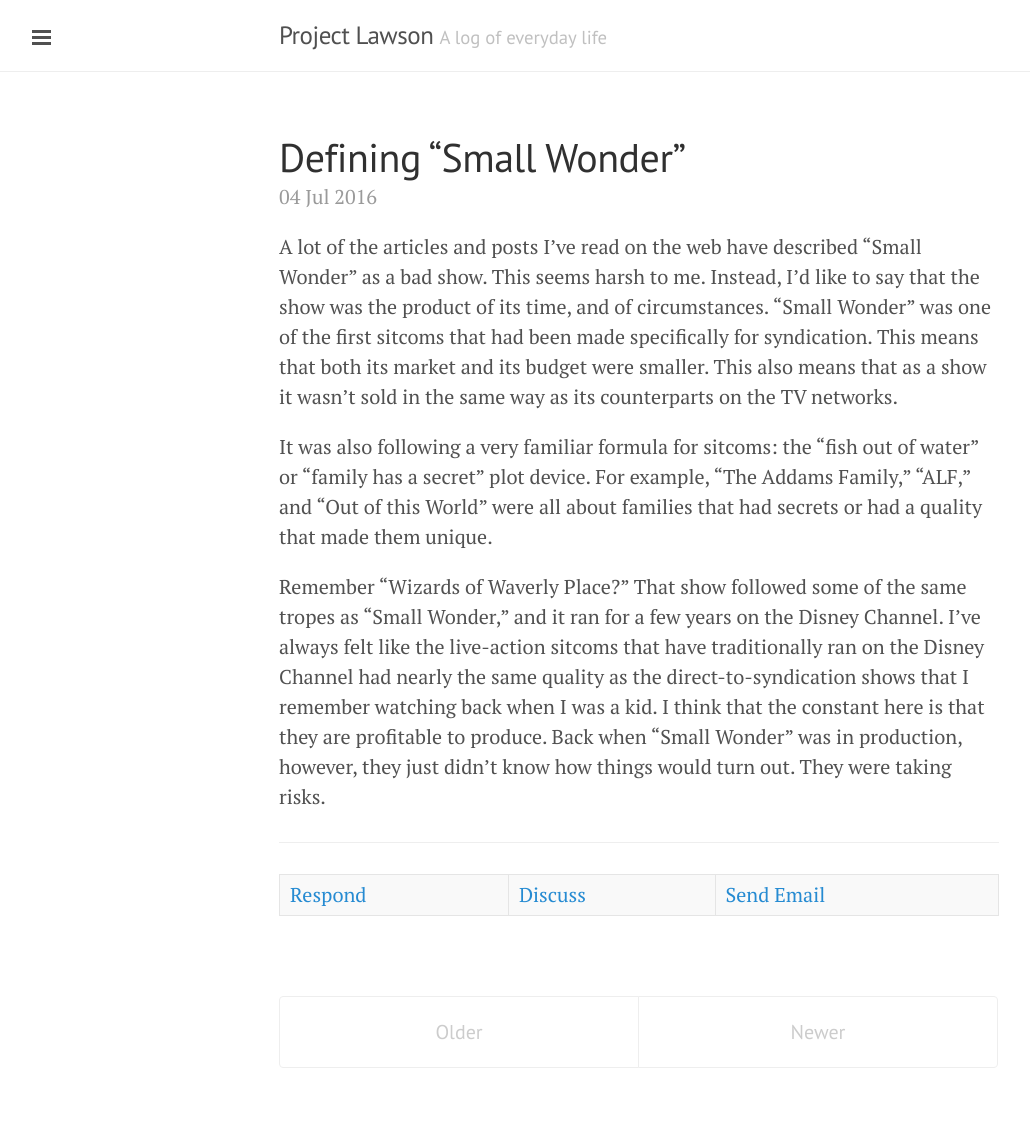
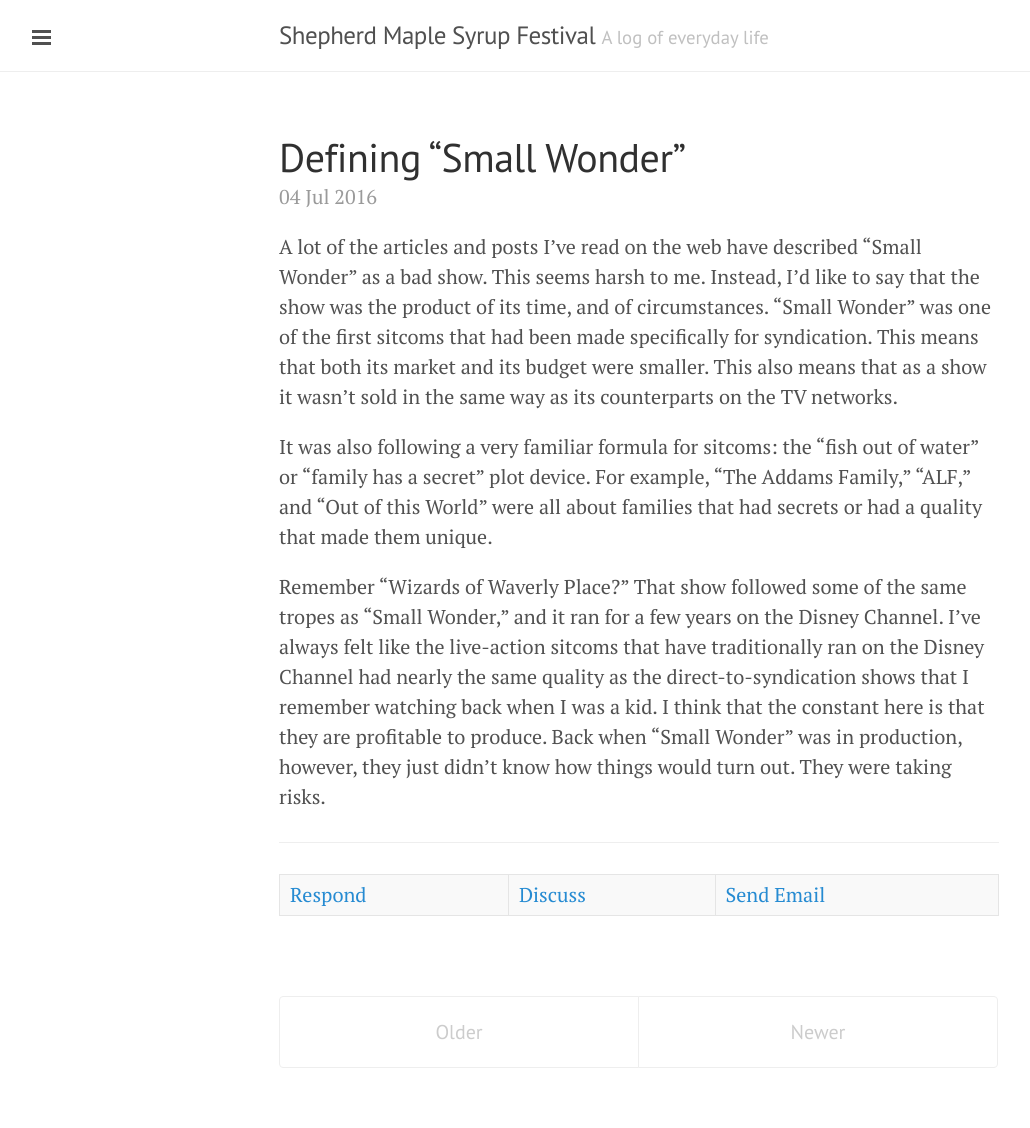
Before and after one commit to gitter-badger/ShepherdMapleSyrupFestival, a Jekyll site: the page built from docs/index.html, in a window 1280 px wide. Shown: the whole page, without its empty margins (1-1031 px from the left). Built offline with Jekyll 4.4.1, drawn with Linux system fonts in a browser that asks for light colours; the list of posts is cut into pages by our own code.

Commit message:
Update _config.yml

```diff
--- a/docs/_config.yml
+++ b/docs/_config.yml
@@ -1,8 +1,8 @@
 excerpt_separator: ""
 pygments: rouge
 markdown: kramdown
-url: http://32bpwr3.github.io
-title: Project Lawson
+url: http://shepherdonline.github.io/shepherdmaplesyrupfestival
+title: Shepherd Maple Syrup Festival
 tagline: A log of everyday life
 description: My awesome new site
 paginate: 5
```
